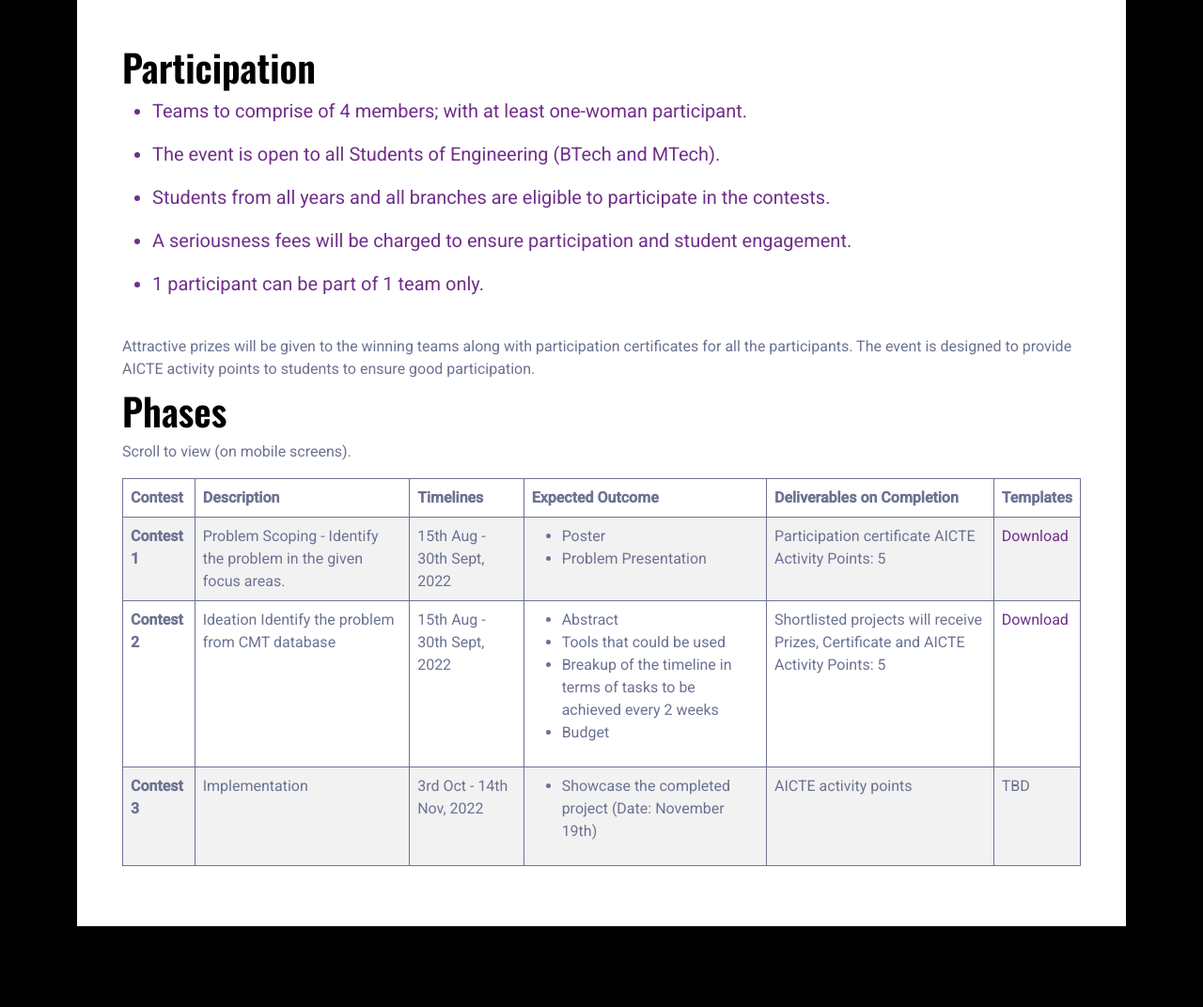
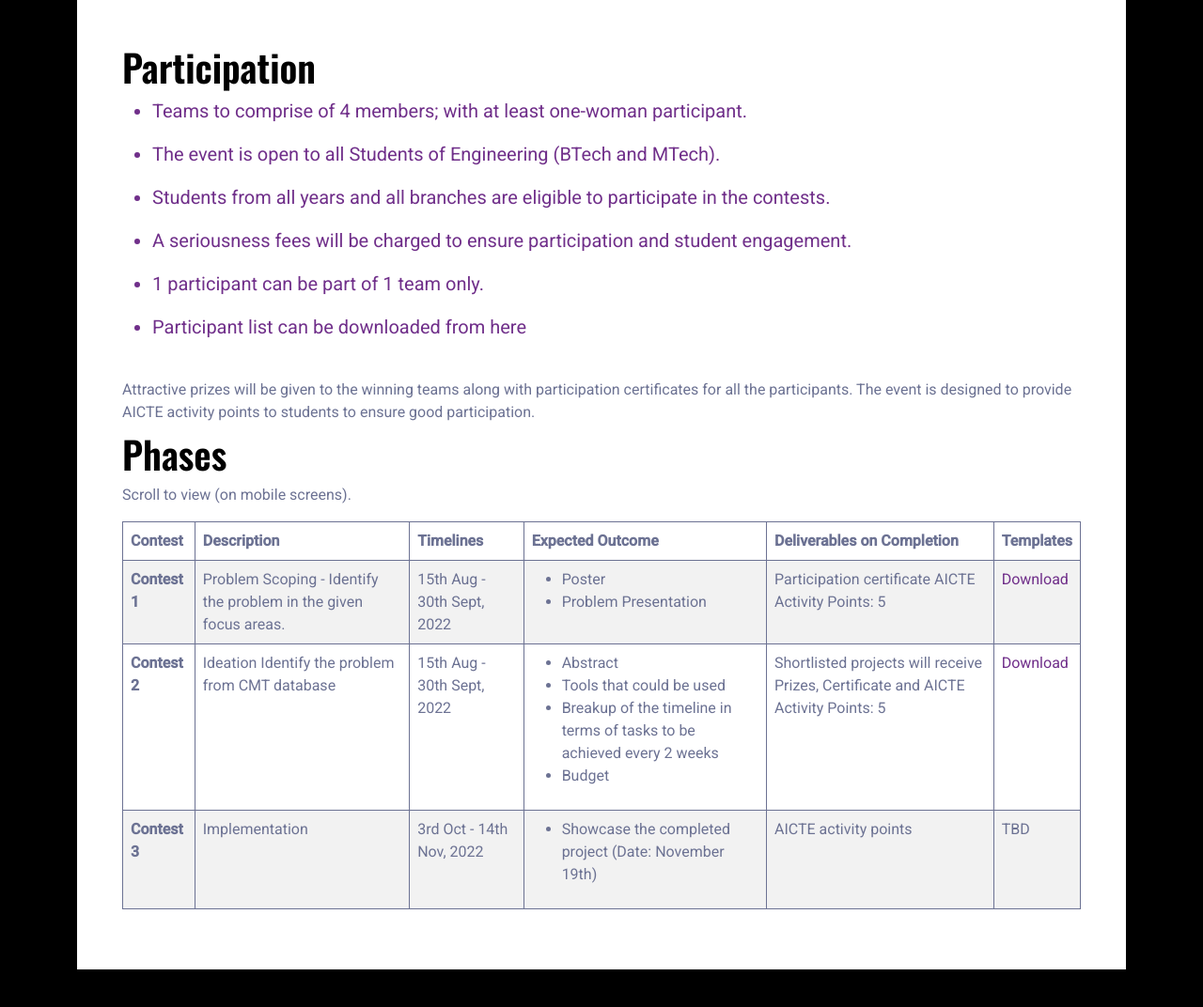
Before and after one commit to Nagalekha/WIE-HACK-SG, a PHP site: page / in a window 1280 px wide. Shown: the part 2894-3966 px from the top of the page at 94% size. Run offline with PHP 8.4, Linux system fonts and the light colour scheme; some libraries are stand-ins or nearby versions.

Commit message:
Participant list updated

```diff
--- a/components/phases.php
+++ b/components/phases.php
@@ -14,6 +14,7 @@
                         <li class="text-primary mb-3">Students from all years and all branches are eligible to participate in the contests.</li>
                         <li class="text-primary mb-3">A seriousness fees will be charged to ensure participation and student engagement.</li>
                         <li class="text-primary mb-3">1 participant can be part of 1 team only.</li>
+                        <li class="text-primary mb-3">Participant list can be downloaded from <a href="https://drive.google.com/drive/folders/1gjpjp_devKoirAOrUaWeSDpioir0t8Nd?usp=sharing">here</a></li>
                     </ul>
                     <br>
                     Attractive prizes will be given to the winning teams along with participation certificates for all the participants. The event is designed to provide AICTE activity points to students to ensure good participation.
```
